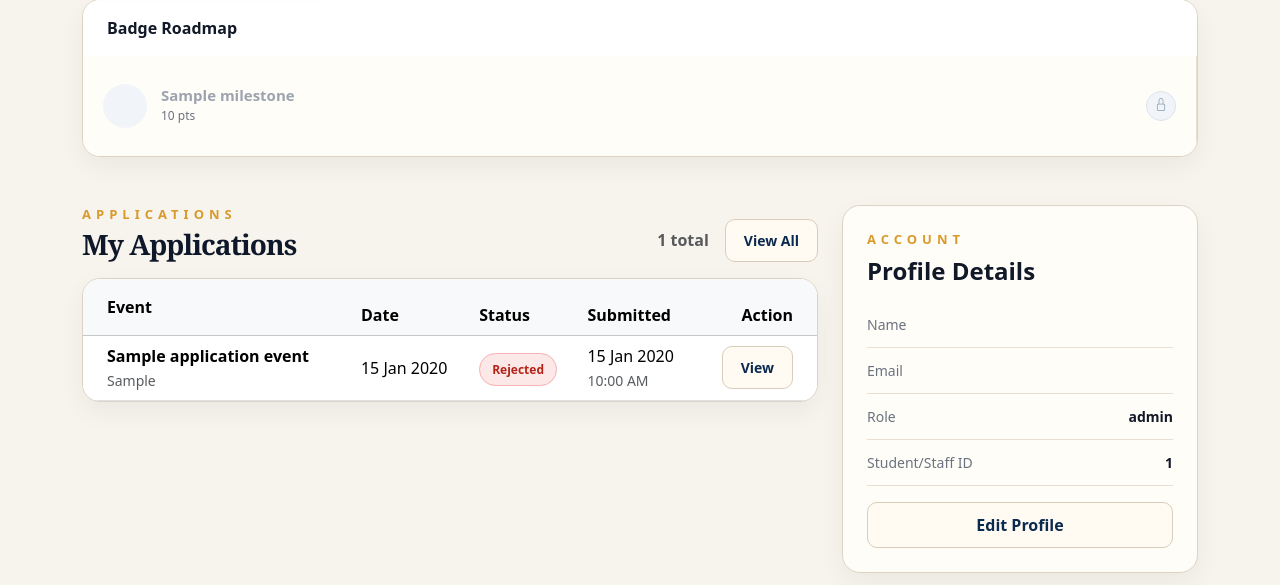
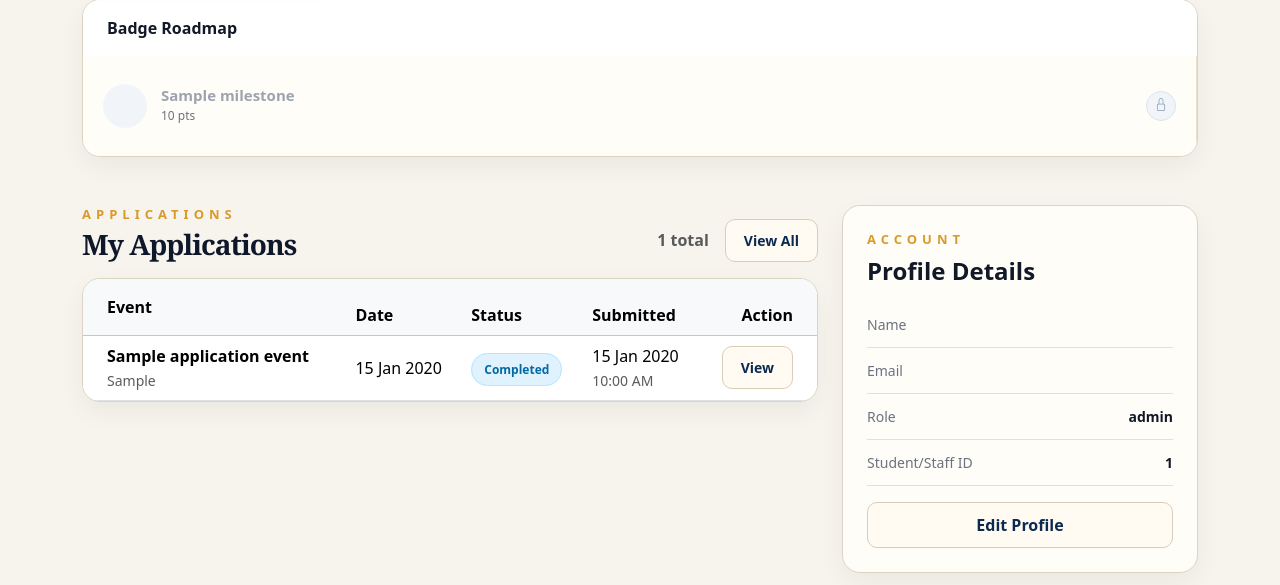
Before and after one commit to cmeranz/event-management-system, a Django app: template accounts/templates/accounts/profile.html in a window 1280 px wide. Shown: the part 719-1304 px from the top of the page. Run offline with Django 5.2, Linux system fonts and the light colour scheme; the template is opened without the code that fills it: most values are stand-ins (such as "Sample title", 1, 10 or a date in 2020); some libraries are stand-ins or nearby versions.

Commit message:
Resolve issue (Completed status)

```diff
--- a/accounts/templates/accounts/profile.html
+++ b/accounts/templates/accounts/profile.html
@@ -415,6 +415,12 @@
         border: 1px solid #b7e4cd;
     }
 
+    .status-completed {
+        background: #e0f2fe;
+        color: #0369a1;
+        border: 1px solid #bae6fd;
+    }
+
     .status-rejected {
         background: #fde8e8;
         color: #b42318;
--- a/accounts/templates/accounts/profile_application_row.html
+++ b/accounts/templates/accounts/profile_application_row.html
@@ -13,6 +13,8 @@
             <span class="status-pill status-pending">Pending</span>
         {% elif app.application_status == 'Approved' %}
             <span class="status-pill status-approved">Approved</span>
+        {% elif app.application_status == 'Completed' %}
+            <span class="status-pill status-completed">Completed</span>
         {% else %}
             <span class="status-pill status-rejected">Rejected</span>
         {% endif %}
--- a/core/models.py
+++ b/core/models.py
@@ -77,6 +77,7 @@ class Application(models.Model):
     APP_STATUS_CHOICES = [
         ('Pending', 'Pending'),
         ('Approved', 'Approved'),
+        ('Completed', 'Completed'),
         ('Rejected', 'Rejected'),
     ]
 
--- a/organizer/templates/organizer/dashboard.html
+++ b/organizer/templates/organizer/dashboard.html
@@ -68,6 +68,8 @@
                                 <span class="status-badge bg-warning-subtle text-warning">Pending</span>
                                 {% elif event.event_approval_status == 'Approved' %}
                                 <span class="status-badge bg-success-subtle text-success">Approved</span>
+                                {% elif event.event_approval_status == 'Completed' %}
+                                <span class="status-badge bg-info-subtle text-info">Completed</span>
                                 {% else %}
                                 <span class="status-badge bg-danger-subtle text-danger">Rejected</span>
                                 {% endif %}
--- a/organizer/templates/organizer/event_applicants.html
+++ b/organizer/templates/organizer/event_applicants.html
@@ -75,13 +75,15 @@
                     <span class="status-badge bg-warning-subtle text-warning">Pending</span>
                     {% elif app.application_status == 'Approved' %}
                     <span class="status-badge bg-success-subtle text-success">Approved</span>
+                    {% elif app.application_status == 'Completed' %}
+                    <span class="status-badge bg-info-subtle text-info">Completed</span>
                     {% else %}
                     <span class="status-badge bg-danger-subtle text-danger">Rejected</span>
                     {% endif %}
                 </td>
 
                 <td>
-                    {% if app.application_status == 'Approved' %}
+                    {% if app.application_status == 'Approved' or app.application_status == 'Completed' %}
                         {% if app.attended %}
                             <div class="d-flex align-items-center gap-2">
                                 <span class="badge bg-success-subtle text-success border border-success-subtle px-3 py-2">
--- a/organizer/templates/organizer/events.html
+++ b/organizer/templates/organizer/events.html
@@ -47,6 +47,10 @@
                     <span class="status-badge bg-success-subtle text-success border border-success-subtle">
                         <i class="bi bi-check-circle me-1"></i>Approved
                     </span>
+                    {% elif event.event_approval_status == 'Completed' %}
+                    <span class="status-badge bg-info-subtle text-info border border-info-subtle">
+                        <i class="bi bi-check2-circle me-1"></i>Completed
+                    </span>
                     {% else %}
                     <span class="status-badge bg-danger-subtle text-danger border border-danger-subtle">
                         <i class="bi bi-x-circle me-1"></i>Rejected
--- a/organizer/views.py
+++ b/organizer/views.py
@@ -164,12 +164,13 @@ def update_attendance(request, application_id, attendance_status):
         messages.error(request, 'You can only mark attendance for your own events.')
         return redirect('organizer:events')
 
-    if application.application_status != 'Approved':
+    if application.application_status not in ['Approved', 'Completed']:
         messages.error(request, 'Only approved applicants can be marked as attended.')
         return redirect('organizer:event_applicants', event_id=event.id)
 
     if attendance_status == 'attended':
         application.attended = True
+        application.application_status = 'Completed'
         application.save()
 
         try:
@@ -188,6 +189,7 @@ def update_attendance(request, application_id, attendance_status):
 
     elif attendance_status == 'not_attended':
         application.attended = False
+        application.application_status = 'Approved'
         application.certificate = None
         application.save()
         messages.info(
```
Also changed, not shown: event_applications/templates/event_applications/my_applications.html (+7 -0 lines), core/migrations/0008_alter_application_application_status.py (added), db.sqlite3.
